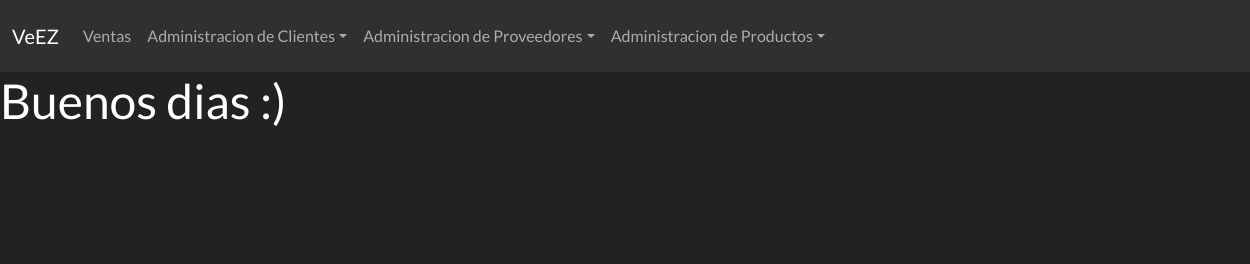
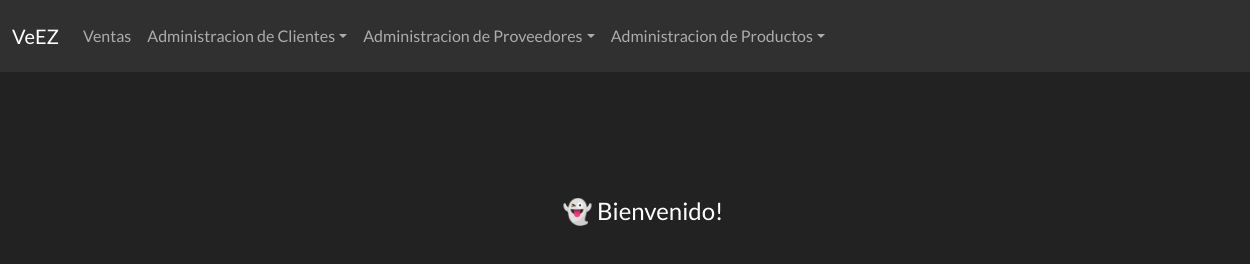
Before and after one commit to dongato99/VeEZ, an Electron app: page src/views/index.html in a window 1250 px wide. Drawn offline with nearby package versions, Linux system fonts and the light colour scheme; some packages are replaced by stand-ins of ours; no server answers; a script that the page names is missing.

Commit message:
pequeños cambios interfaz de inicio

```diff
--- a/src/index.js
+++ b/src/index.js
@@ -13,7 +13,7 @@
 app.on('ready', () => {
     mainWindow = new BrowserWindow({
         show: false,
-        width: 1200,
+        width: 1250,
         height: 800,
         webPreferences: {
             nodeIntegration: true,
--- a/src/main.css
+++ b/src/main.css
@@ -4,6 +4,12 @@ floatingMail {
     width: 250px;
     margin: 20px 0;
     box-sizing: border-box;
+}
+
+#greeting {
+    padding-top: 10%;
+    padding-left: 45%;
+    margin: auto;
 }
 
 #floatingPassword {
--- a/src/views/home.html
+++ b/src/views/home.html
@@ -1 +1 @@
-<h1>Buenos dias :)</h1>
+<h1 id="greeting">👻 Bienvenido!</h1>
--- a/src/views/index.html
+++ b/src/views/index.html
@@ -52,7 +52,7 @@
         </div>
     </nav>
     <div id=inicioapp>
-        <h1>Buenos dias :)</h1>
+        <h4 id="greeting">👻 Bienvenido!</h4>
     </div>
     <div class='c1'>
         <div id='content'>
@@ -65,7 +65,7 @@
     const electron = require('electron');
     const ipcRenderer = electron.ipcRenderer;
 
-    //Region navegacion
+    //Region navegacion----------------------------------------------------------------------------------------------------------------------------------------------------------------------------------
     var home, ventas, clientesRegistrar, clientesLista = ""
     var proveedoresRegistrar, proveedoresLista, listaDeProductos = ""
     var productoRegistrar, productoLista = ""
@@ -117,9 +117,9 @@
     function goToMenu() {
         location.href = '#/';
     }
-    //endregion
+    //endregion----------------------------------------------------------------------------------------------------------------------------------------------------------------------------------
 
-    //region crud cliente
+    //region crud cliente----------------------------------------------------------------------------------------------------------------------------------------------------------------------------------
     const nombreClienteIndex = 0
     const direccionClienteIndex = 1
     const fechaClienteIndex = 2
@@ -199,5 +199,5 @@
         result = result + `</table>`
         document.getElementById("content").innerHTML = result;
     });
-    //endregion
+    //endregion----------------------------------------------------------------------------------------------------------------------------------------------------------------------------------
 </script>
```
